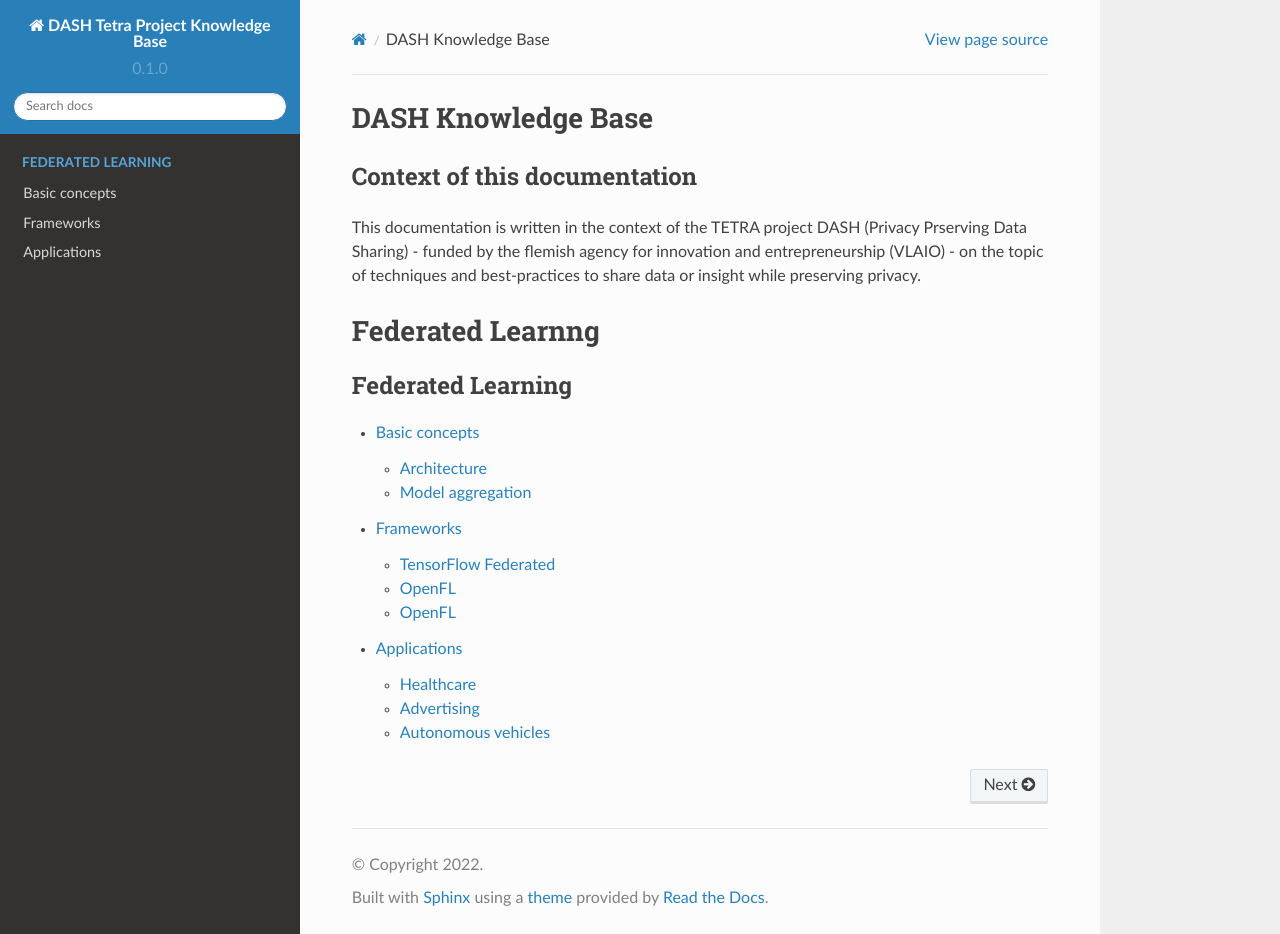
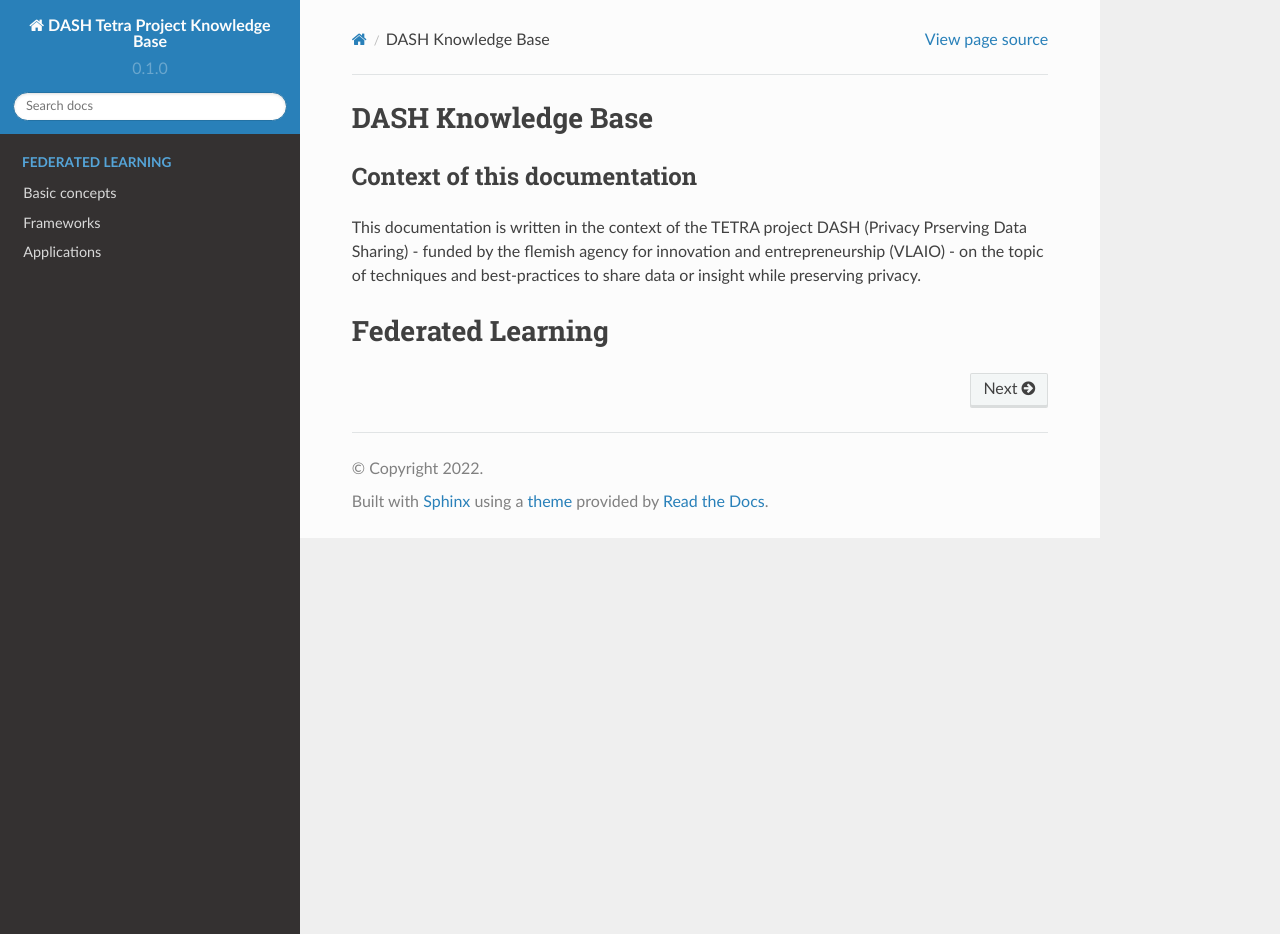
Before and after one commit to thomasvdbossche/dash-knowledge-base, a Sphinx documentation site: the page built from docs/source/index.rst, in a window 1280 px wide and 934 px high. Built offline with Sphinx 7.4.7 and the Read the Docs theme 2.0.0, drawn with Linux system fonts in a browser that asks for light colours.

Commit message:
Fixed small typos.

```diff
--- a/docs/source/index.rst
+++ b/docs/source/index.rst
@@ -5,11 +5,12 @@ Context of this documentation
 --------------------------------------
 This documentation is written in the context of the TETRA project DASH (Privacy Prserving Data Sharing) - funded by the flemish agency for innovation and entrepreneurship (VLAIO) - on the topic of techniques and best-practices to share data or insight while preserving privacy.
 
-Federated Learnng
+Federated Learning
 ==============
 .. toctree::
     :maxdepth: 2
     :caption: Federated Learning
+    :hidden:
 
     topics/basic-concepts
     topics/frameworks
--- a/docs/source/topics/frameworks.rst
+++ b/docs/source/topics/frameworks.rst
@@ -18,7 +18,7 @@ OpenFL
 Developed by Intel, OpenFL (Open Federated Learning) is an open-source framework that leverages the data-private federated learning paradigm for training ML algorithms. The framework comes with a command-line interface and a Python API. Open FL can work with training pipelines built with PyTorch and TensorFlow while it can go beyond and work with other frameworks.
 
 
-OpenFL
+IBM Federated Learning
 -----------------------------------
 IBM Federated Learning is a framework that promises data scientists and machine learning engineers an easy integration of federated learning workflows within the enterprise environment. This federated learning framework supports a variety of algorithms, topologies, and protocols out-of-the-box, including
 
```
